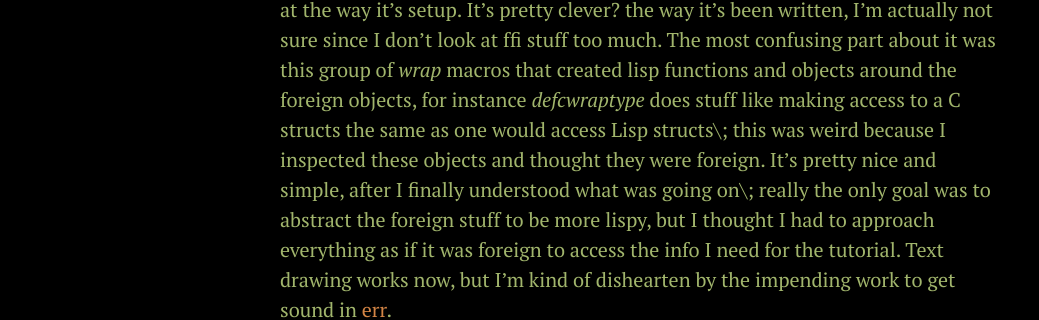
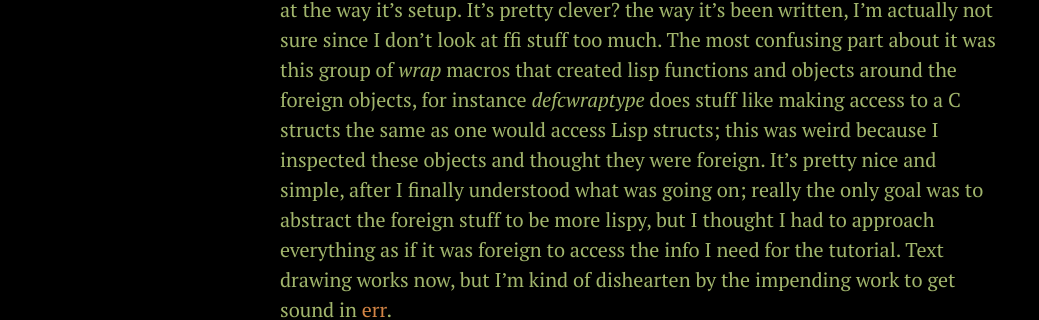
Before and after one commit to hahahahaman/hahahahaman.github.io, a Jekyll site: the page built from _posts/2015-11-1-adding-text.md, in a window 1280 px wide. Shown: the part 469-789 px from the top of the page, without its empty margins (0-1039 px from the left). Built offline with Jekyll 4.4.1, drawn with Linux system fonts in a browser that asks for light colours.

Commit message:
remove colons I added for some reason

```diff
--- a/_posts/2015-11-1-adding-text.md
+++ b/_posts/2015-11-1-adding-text.md
@@ -18,9 +18,9 @@ It's pretty clever? the way it's been written, I'm actually not sure since I
 don't look at ffi stuff too much. The most confusing part about it was this
 group of _wrap_ macros that created lisp functions and objects around the
 foreign objects, for instance _defcwraptype_ does stuff like making access to a
-C structs the same as one would access Lisp structs\; this was weird because I
+C structs the same as one would access Lisp structs; this was weird because I
 inspected these objects and thought they were foreign. It's pretty nice and
-simple, after I finally understood what was going on\; really the only goal was
+simple, after I finally understood what was going on; really the only goal was
 to abstract the foreign stuff to be more lispy, but I thought I had to approach
 everything as if it was foreign to access the info I need for the tutorial. Text
 drawing works now, but I'm kind of dishearten by the impending work to get sound
```
